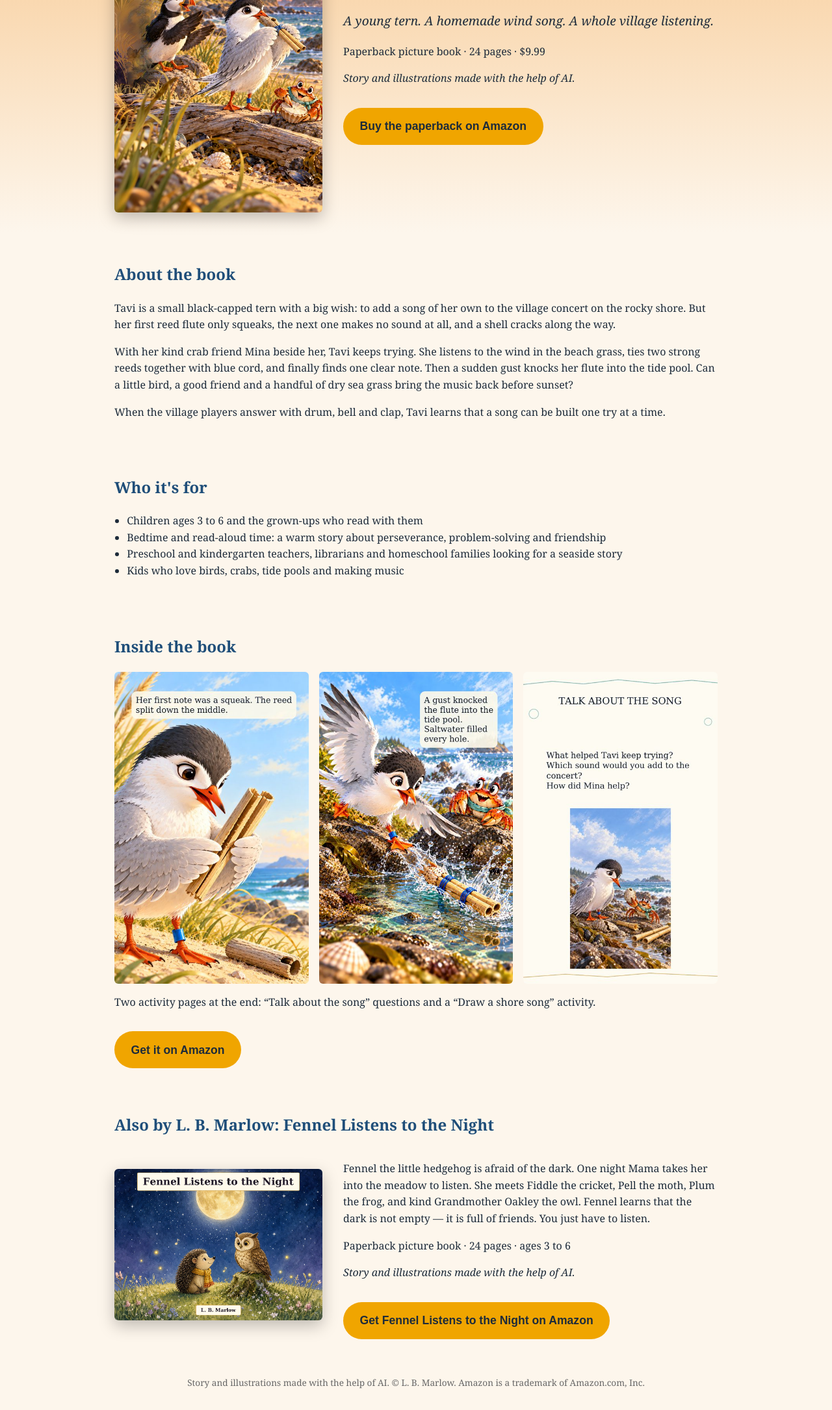
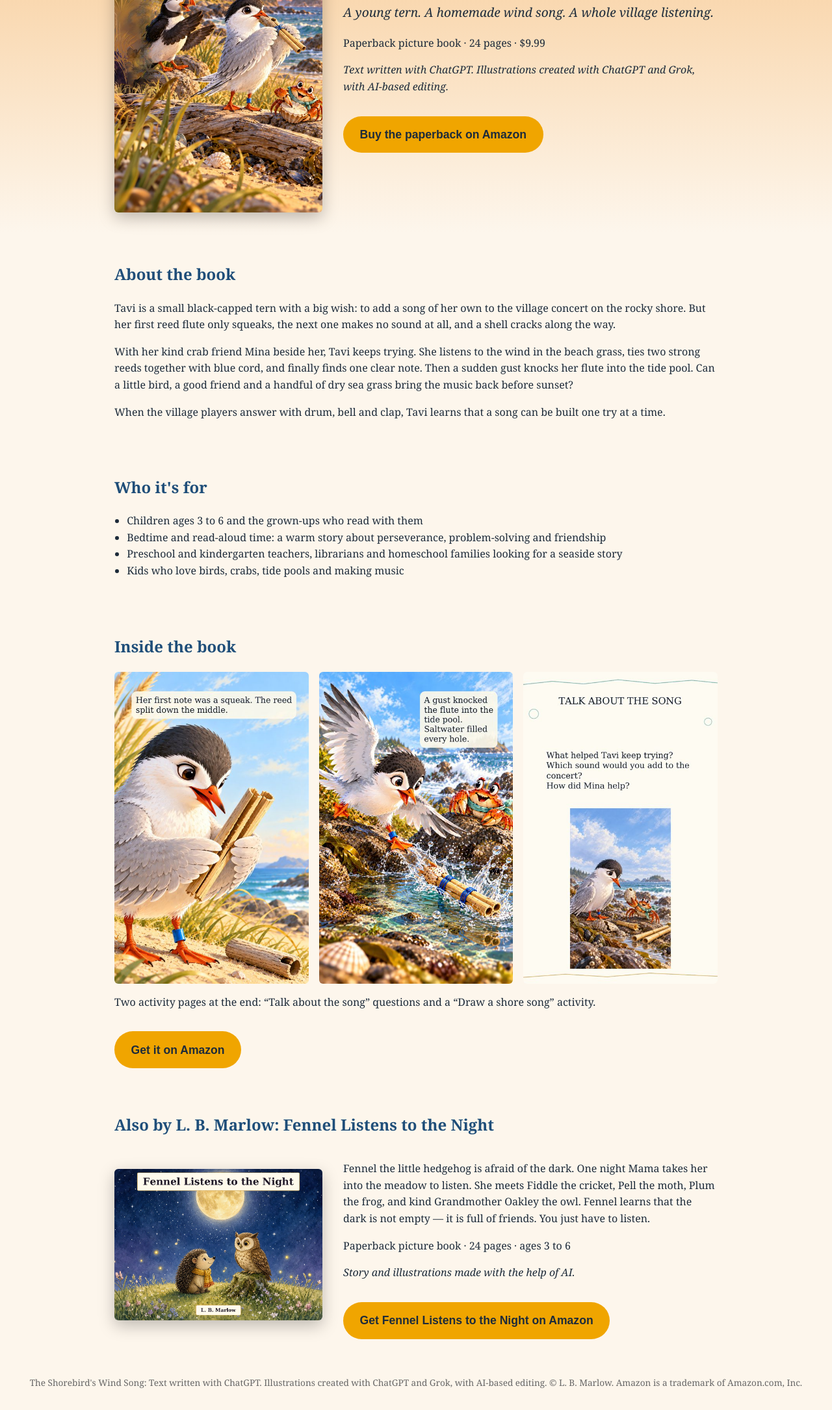
Before and after one commit to lironbarda17-max/lbmarlow-books, a plain HTML site: page index.html in a window 1280 px wide. Shown: the part 230-2400 px from the top of the page at 65% size. Drawn offline with Linux system fonts and the light colour scheme.

Commit message:
Shorebird AI line: COO 15:38-CR credit

```diff
--- a/index.html
+++ b/index.html
@@ -39,7 +39,7 @@ ul{padding-left:1.2rem}footer{font-size:.85rem;color:#666;text-align:center;padd
 <div class="by">by L. B. Marlow</div>
 <p class="tag">A young tern. A homemade wind song. A whole village listening.</p>
 <p>Paperback picture book · 24 pages · $9.99</p>
-<p><em>Story and illustrations made with the help of AI.</em></p>
+<p><em>Text written with ChatGPT. Illustrations created with ChatGPT and Grok, with AI-based editing.</em></p>
 <a class="btn" href="https://www.amazon.com/dp/B0HMX1GT4K" rel="noopener">Buy the paperback on Amazon</a>
 </div></div></header>
 <main class="wrap">
@@ -67,5 +67,5 @@ ul{padding-left:1.2rem}footer{font-size:.85rem;color:#666;text-align:center;padd
 <p><em>Story and illustrations made with the help of AI.</em></p>
 <a class="btn" href="https://www.amazon.com/dp/B0HNH2ZK2V" rel="noopener">Get Fennel Listens to the Night on Amazon</a></div></div></section>
 </main>
-<footer>Story and illustrations made with the help of AI. © L. B. Marlow. Amazon is a trademark of Amazon.com, Inc.</footer>
+<footer>The Shorebird's Wind Song: Text written with ChatGPT. Illustrations created with ChatGPT and Grok, with AI-based editing. © L. B. Marlow. Amazon is a trademark of Amazon.com, Inc.</footer>
 </body></html>
```
